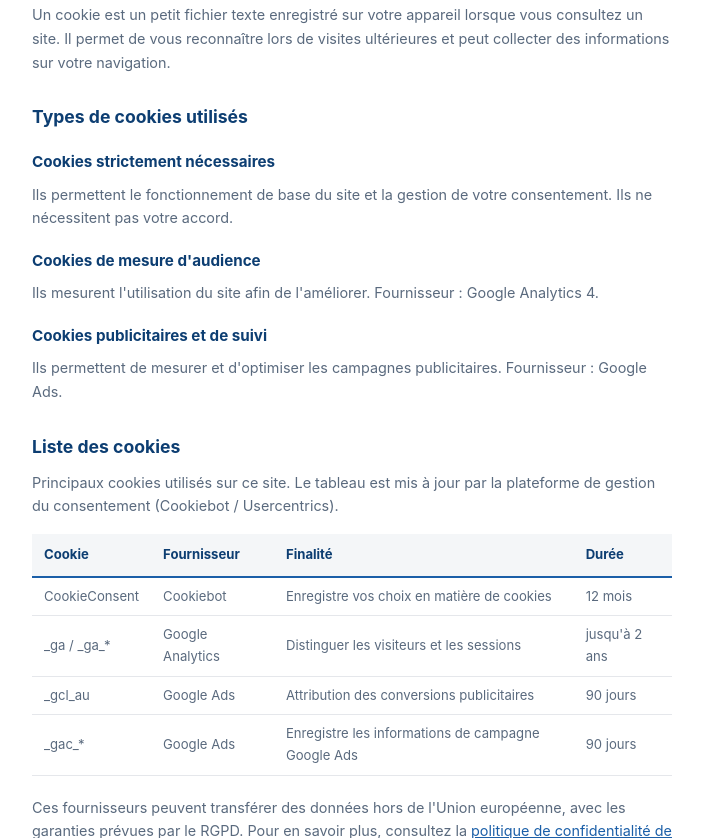
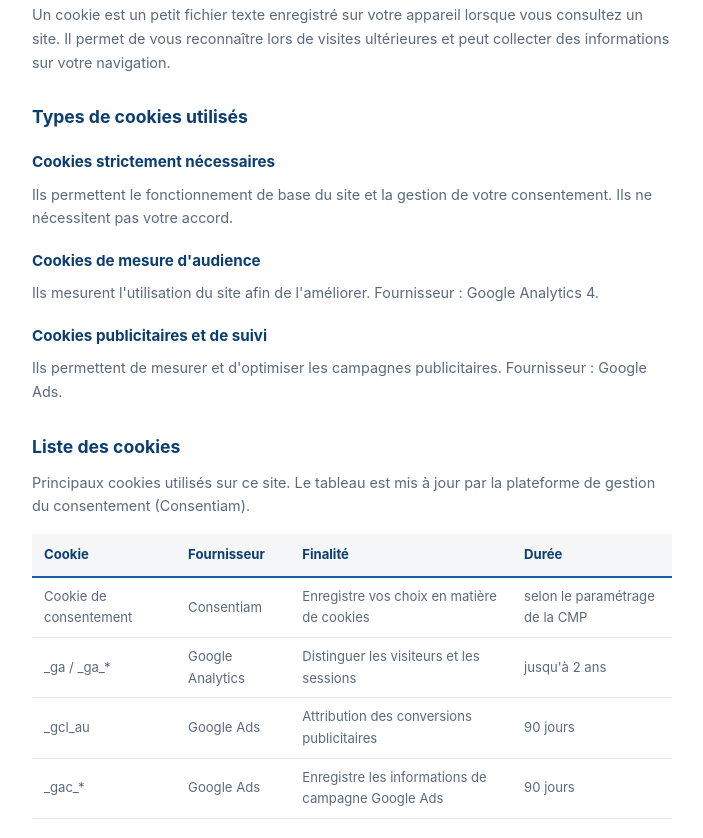
Before and after one commit to Javierinojosa-debug/comparador-belgica, a website: page fr/politique-cookies.html in a window 1280 px wide. Shown: the part 374-1212 px from the top of the page, without its empty margins (288-991 px from the left). Drawn offline with Linux system fonts and the light colour scheme.

Commit message:
Política de cookies: Consentiam en lugar de Cookiebot
Co-Authored-By: Claude Opus 5.5 <noreply@anthropic.com>
Claude-Session: https://claude.ai/code/session_01USU82v4JzJimVNpzivS5WP

```diff
--- a/fr/politique-cookies.html
+++ b/fr/politique-cookies.html
@@ -76,11 +76,11 @@ height="0" width="0" style="display:none;visibility:hidden"></iframe></noscript>
   <p>Ils permettent de mesurer et d'optimiser les campagnes publicitaires. Fournisseur : Google Ads.</p>
 
   <h2>Liste des cookies</h2>
-  <p>Principaux cookies utilisés sur ce site. Le tableau est mis à jour par la plateforme de gestion du consentement (Cookiebot / Usercentrics).</p>
+  <p>Principaux cookies utilisés sur ce site. Le tableau est mis à jour par la plateforme de gestion du consentement (Consentiam).</p>
   <table class="cookie-table">
     <thead><tr><th>Cookie</th><th>Fournisseur</th><th>Finalité</th><th>Durée</th></tr></thead>
     <tbody>
-      <tr><td>CookieConsent</td><td>Cookiebot</td><td>Enregistre vos choix en matière de cookies</td><td>12 mois</td></tr>
+      <tr><td>Cookie de consentement</td><td>Consentiam</td><td>Enregistre vos choix en matière de cookies</td><td>selon le paramétrage de la CMP</td></tr>
       <tr><td>_ga / _ga_*</td><td>Google Analytics</td><td>Distinguer les visiteurs et les sessions</td><td>jusqu'à 2 ans</td></tr>
       <tr><td>_gcl_au</td><td>Google Ads</td><td>Attribution des conversions publicitaires</td><td>90 jours</td></tr>
       <tr><td>_gac_*</td><td>Google Ads</td><td>Enregistre les informations de campagne Google Ads</td><td>90 jours</td></tr>
```
Also changed, not shown: nl/cookiebeleid.html (+2 -2 lines), README.md.
